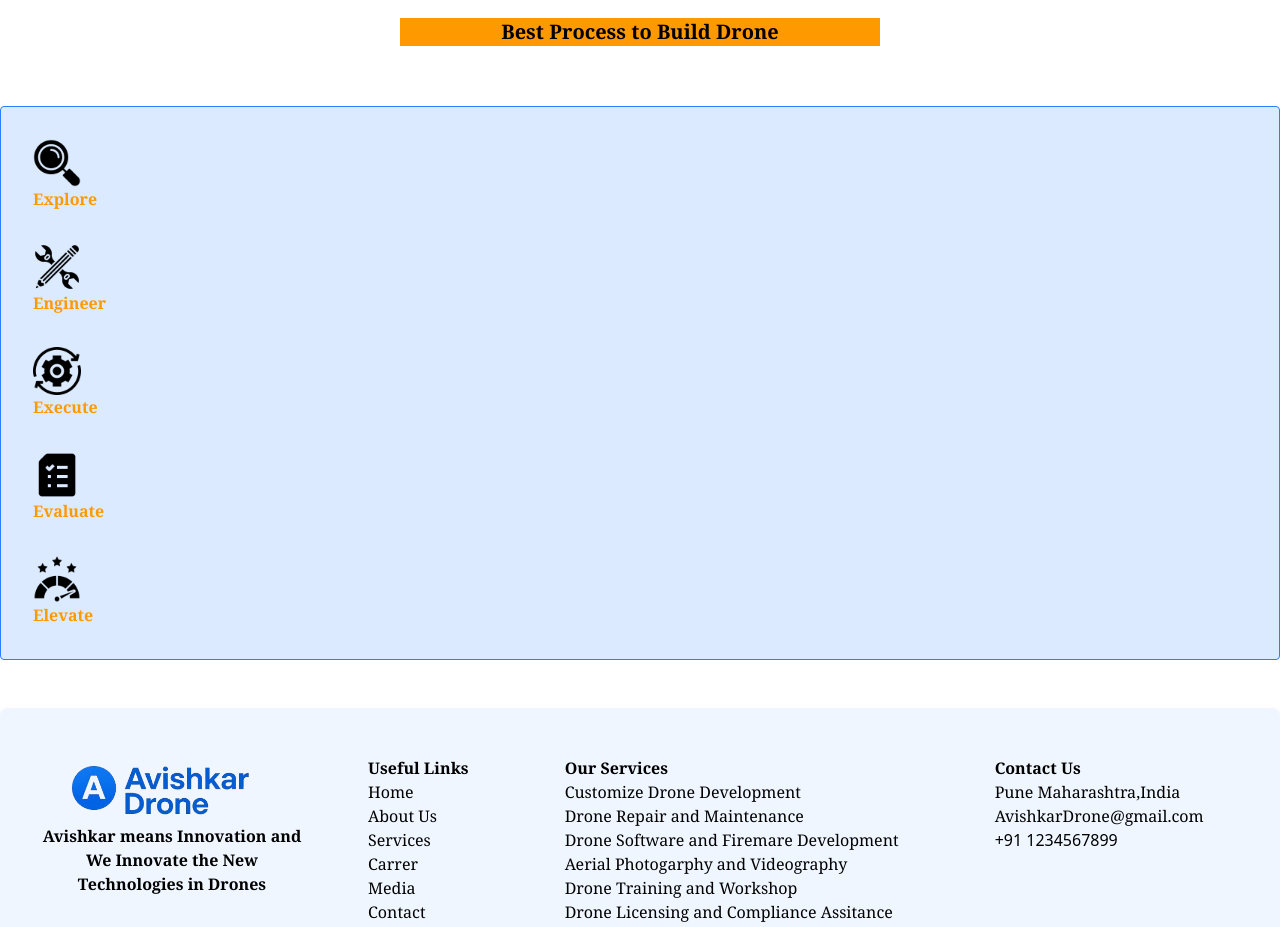
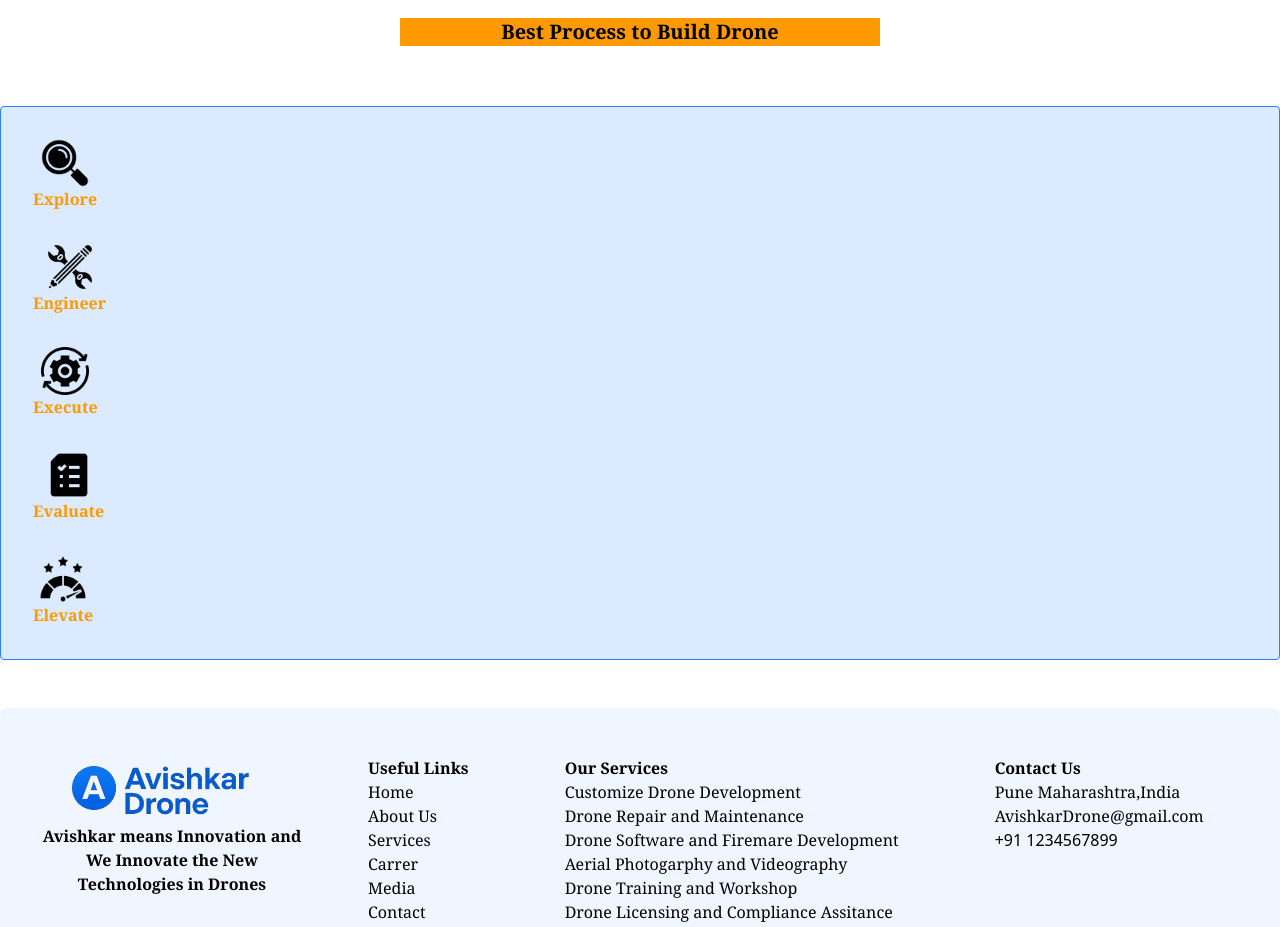
Before and after one commit to KrushnaBarhate03/React-Project, a React (Vite) app: page /service in a window 1280 px wide. Shown: the part 1600-2527 px from the top of the page. Built offline with nearby package versions, Linux system fonts and the light colour scheme.

Commit message:
user interface

```diff
--- a/src/views/Services.jsx
+++ b/src/views/Services.jsx
@@ -21,27 +21,27 @@ function Services() {
       <div className=" bg-blue-100 mt-15  sm:p-4 p-2  flex rounded-sm  sm:flex-col flex-row border border-blue-500" >
         <div>
           <button type="button" className="sm:m-4 m-2" onClick={() => console.log('Imaged clicked')}>
-            <img src={Explore} alt='Explore image' className=" w-8 h-8 sm:w-12 sm:h-12 " /><span className="font-serif font-bold text-sm sm:text-base text-amber-500">Explore</span>
+            <img src={Explore} alt='Explore image' className=" w-8 h-8 sm:w-12 sm:h-12 mx-auto" /><span className="font-serif font-bold text-sm sm:text-base text-amber-500">Explore</span>
           </button>
         </div>
         <div>
           <button type="button" className="sm:m-4 m-2">
-            <img src={Engineer} alt='Engineer Image' className="w-8 h-8 sm:w-12 sm:h-12" /><span className="font-serif font-bold text-sm sm:text-base text-amber-500"> Engineer</span>
+            <img src={Engineer} alt='Engineer Image' className="w-8 h-8 sm:w-12 sm:h-12 mx-auto" /><span className="font-serif font-bold text-sm sm:text-base text-amber-500"> Engineer</span>
            </button>
         </div>
         <div>
           <button type="button" className="sm:m-4 m-2">
-            <img src={Execute} alt="Execute image" className='w-8 h-8 sm:w-12 sm:h-12' /><span className="font-serif font-bold text-sm sm:text-base text-amber-500"> Execute</span>
+            <img src={Execute} alt="Execute image" className='w-8 h-8 sm:w-12 sm:h-12 mx-auto' /><span className="font-serif font-bold text-sm sm:text-base text-amber-500"> Execute</span>
           </button>
         </div>
         <div>
           <button type="button" className="sm:m-4 m-2">
-            <img src={Evaluate} alt="Evaluate image" className="w-8 h-8 sm:w-12 sm:h-12" /><span className="font-serif font-bold text-sm sm:text-base text-amber-500">Evaluate</span>
+            <img src={Evaluate} alt="Evaluate image" className="w-8 h-8 sm:w-12 sm:h-12 mx-auto" /><span className="font-serif font-bold text-sm sm:text-base text-amber-500">Evaluate</span>
           </button>
         </div>
         <div>
           <button type="button" className="sm:m-4 m-2">
-            <img src={Elevate} alt='Elevate image' className="w-8 h-8 sm:w-12 sm:h-12" /><span className="font-serif font-bold text-sm  sm:text-base text-amber-500">Elevate</span>
+            <img src={Elevate} alt='Elevate image' className="w-8 h-8 sm:w-12 sm:h-12 mx-auto" /><span className="font-serif font-bold text-sm  sm:text-base text-amber-500">Elevate</span>
           </button>
         </div>
       </div>
```
